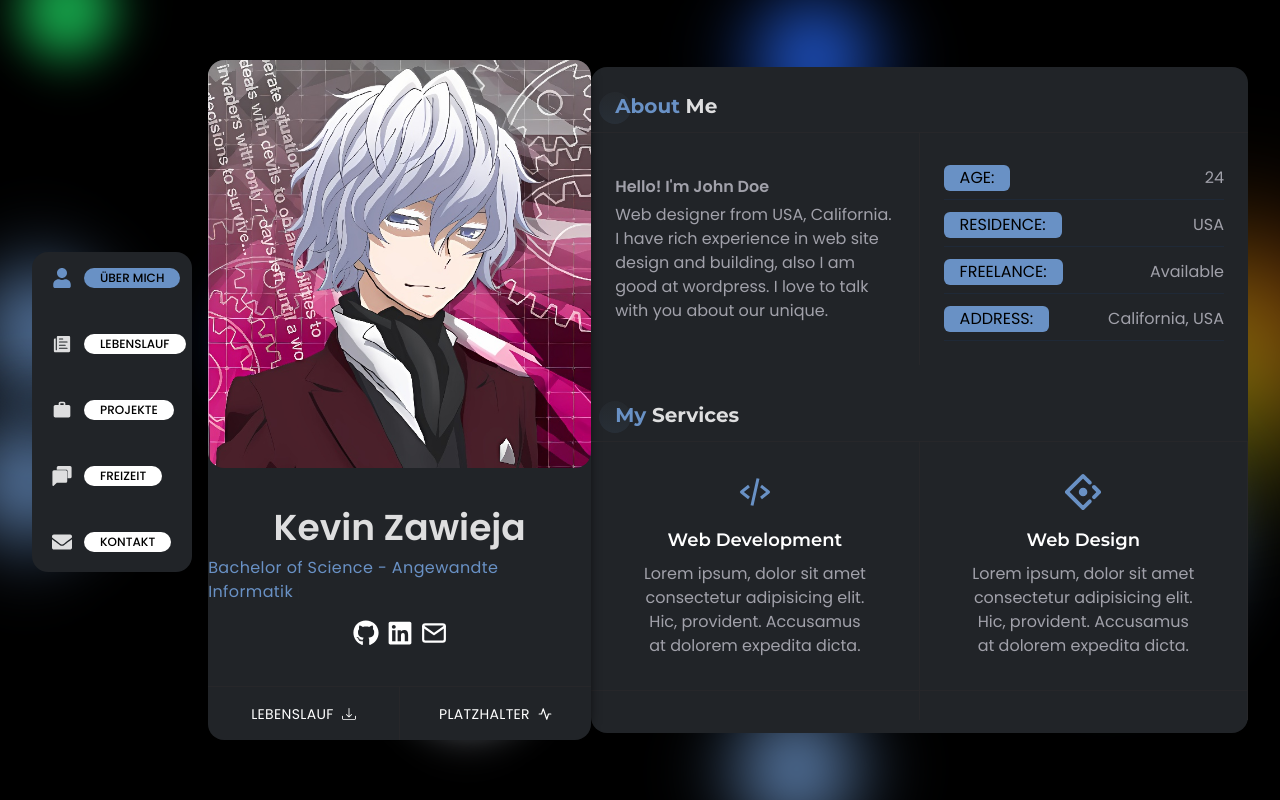
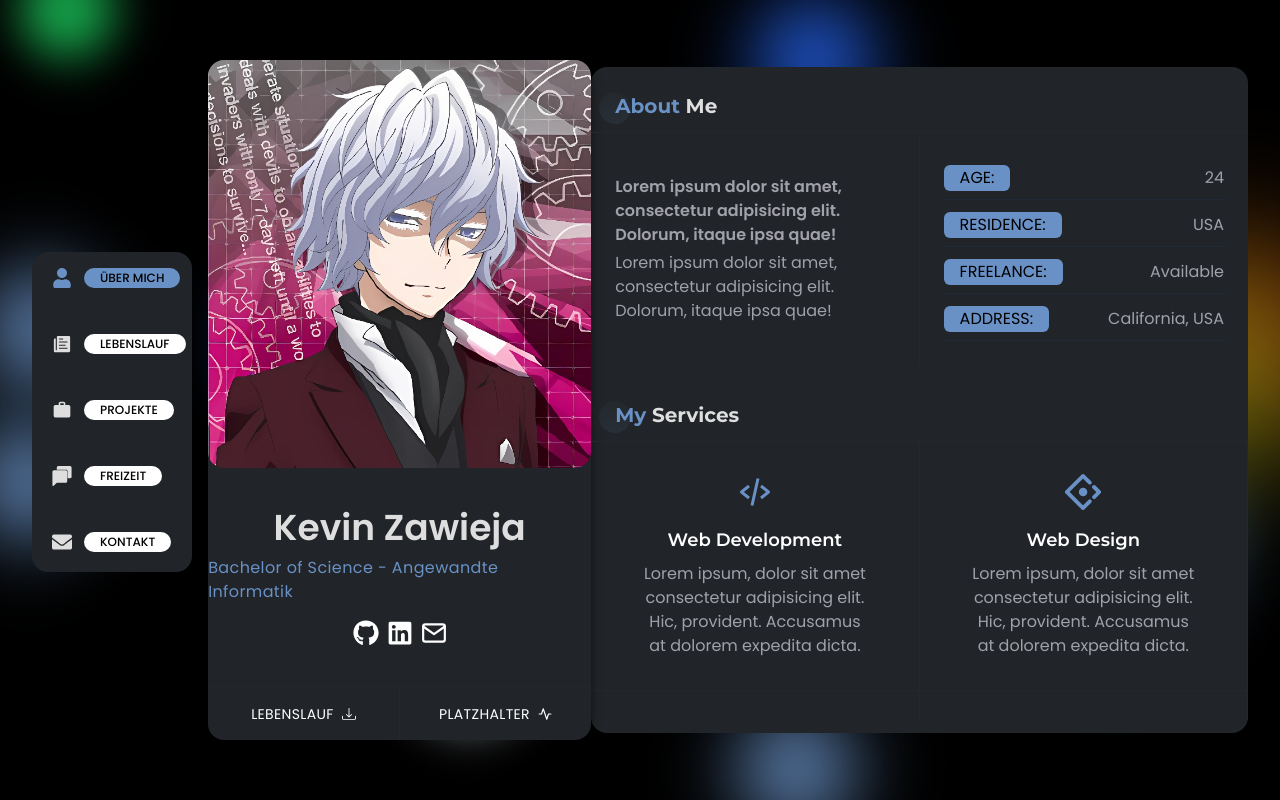
Before and after one commit to KevinZawieja/portfolio_project, a React (Create React App) app: page / in a window 1280 px wide. Built offline with nearby package versions, Linux system fonts and the light colour scheme.

Commit message:
Update AboutMe and Contact components

```diff
--- a/src/components/about/AboutMe.js
+++ b/src/components/about/AboutMe.js
@@ -5,11 +5,13 @@ const AboutMe = () => {
     <div className="flex flex-col md:flex-row pb-6">
       <div className="w-full md:w-1/2 text-zinc-400 px-6 border-r-[1px] border-r-zinc-800 flex items-center">
         <div className="py-6">
-          <h2 className="font-semibold mb-1">Hello! I'm John Doe</h2>
+          <h2 className="font-semibold mb-1">
+            Lorem ipsum dolor sit amet, consectetur adipisicing elit. Dolorum,
+            itaque ipsa quae!
+          </h2>
           <p className="text-base leading-6 ">
-            Web designer from USA, California. I have rich experience in web
-            site design and building, also I am good at wordpress. I love to
-            talk with you about our unique.
+            Lorem ipsum dolor sit amet, consectetur adipisicing elit. Dolorum,
+            itaque ipsa quae!
           </p>
         </div>
       </div>
--- a/src/components/contact/Contact.js
+++ b/src/components/contact/Contact.js
@@ -73,13 +73,13 @@ const Contact = () => {
             <span className="bg-designColor text-gray-700 text-sm font-titleFont font-medium px-2 rounded-md flex items-center justify-center">
               Address:
             </span>
-            Muscat, Oman
+            consectetur
           </p>
           <p className="flex justify-between w-full text-lg text-[#ccc] py-4 border-b-[1px] border-b-zinc-800">
             <span className="bg-designColor text-gray-700 text-sm font-titleFont font-medium px-2 rounded-md flex items-center justify-center">
               Phone:
             </span>
-            +968 97859628
+            dolor sit amet
           </p>
         </div>
         <div className="w-full lgl:w-1/2">
@@ -87,13 +87,13 @@ const Contact = () => {
             <span className="bg-designColor text-gray-700 text-sm font-titleFont font-medium px-2 rounded-md flex items-center justify-center">
               Email:
             </span>
-            noor.jsdivs@gmail.com
+            ipsum
           </p>
           <p className="flex justify-between w-full text-lg text-[#ccc] py-4 border-b-[1px] border-b-zinc-800">
             <span className="bg-designColor text-gray-700 text-sm font-titleFont font-medium px-2 rounded-md flex items-center justify-center">
               Freelance:
             </span>
-            Abailable
+            Lorem
           </p>
         </div>
       </div>
```
